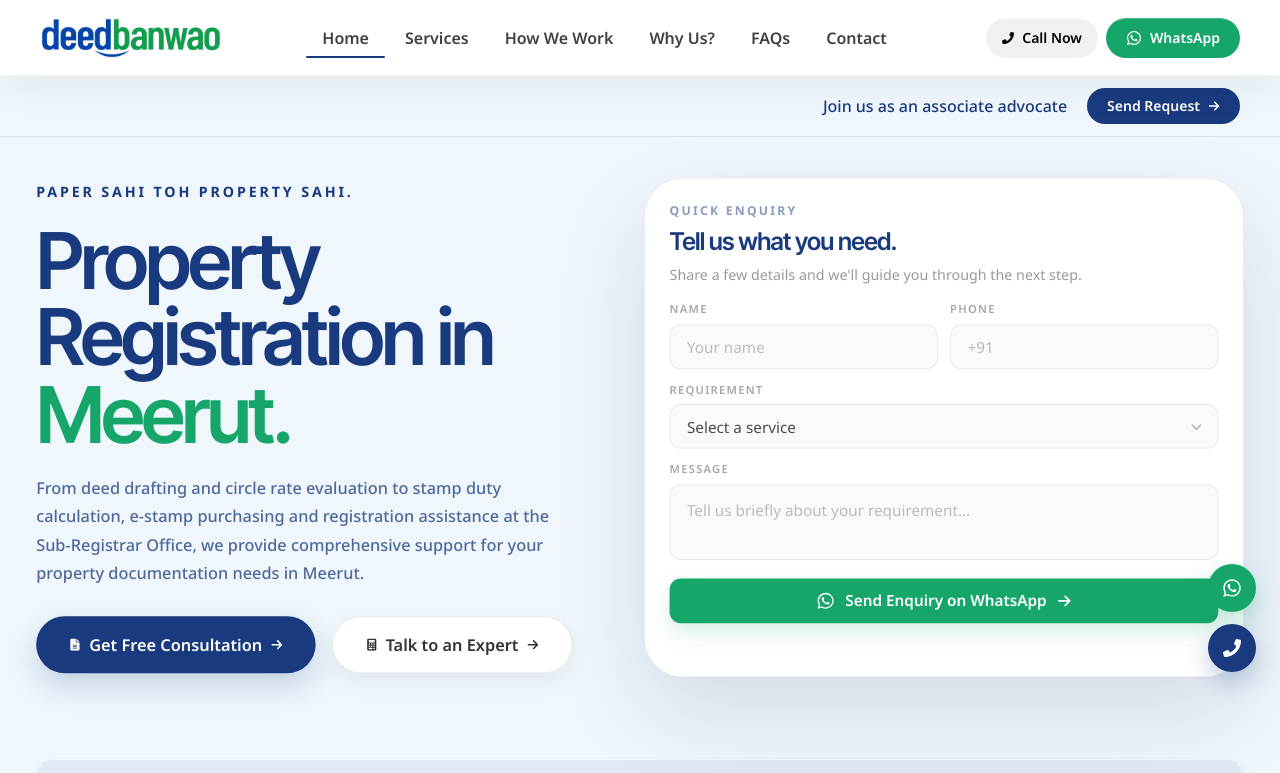
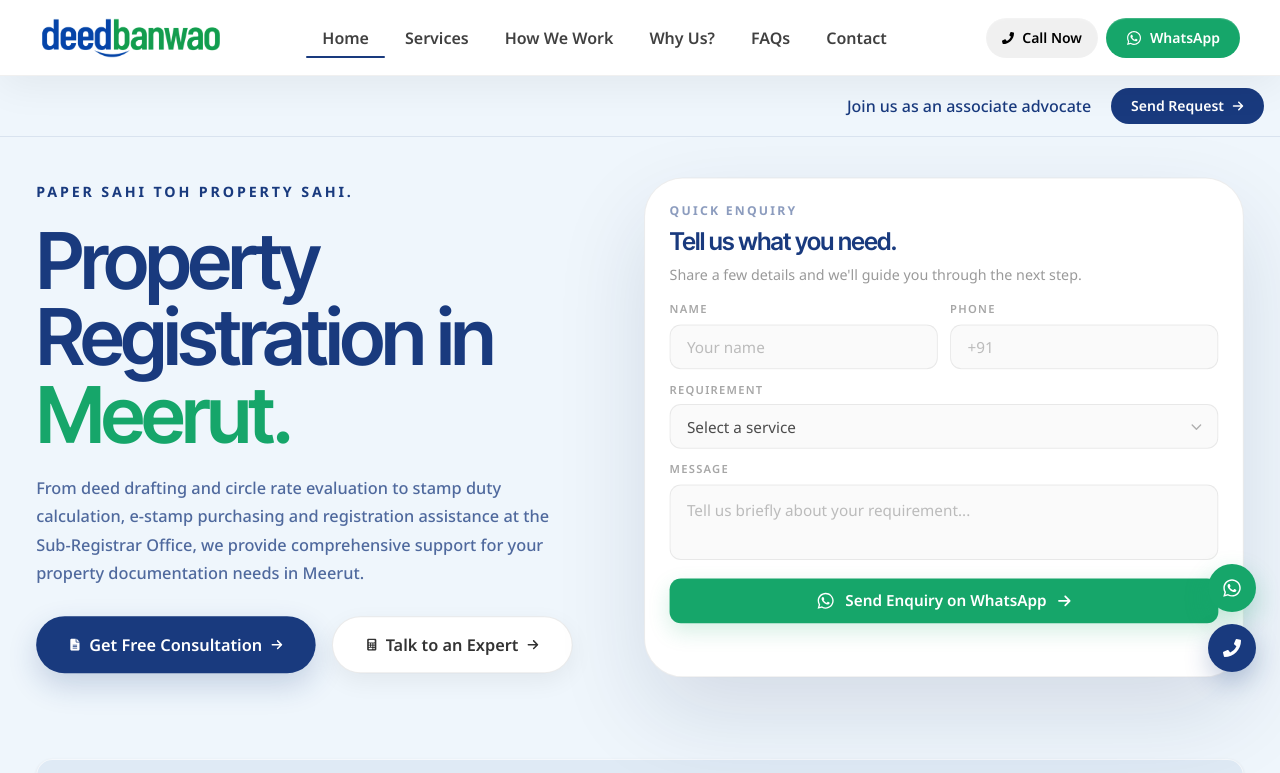
Before and after one commit to yugrastogi/deedbanwao, a React (Vite) app: page / in a window 1280 px wide. Shown: the top 773 px of the page. Built offline with nearby package versions, Linux system fonts and the light colour scheme.

Commit message:
Move associate advocate announcement further right

```diff
--- a/src/components/Navbar/Navbar.jsx
+++ b/src/components/Navbar/Navbar.jsx
@@ -740,7 +740,7 @@ Introduction: ${formData.get("introduction")}
     </nav>
 
     <div className="relative z-20 mt-[72px] border-b border-[#193A7E]/10 bg-[#EFF6FC] sm:mt-[76px]">
-      <div className="mx-auto flex max-w-7xl flex-wrap items-center justify-end gap-x-5 gap-y-2 px-4 py-3 text-right sm:px-7 lg:px-10">
+      <div className="mx-auto flex w-full flex-wrap items-center justify-end gap-x-5 gap-y-2 px-4 py-3 pr-4 text-right sm:px-7 sm:pr-7 lg:px-10 lg:pr-4">
         <p className="text-sm font-medium text-[#193A7E] sm:text-base">
           Join us as an associate advocate
         </p>
```
